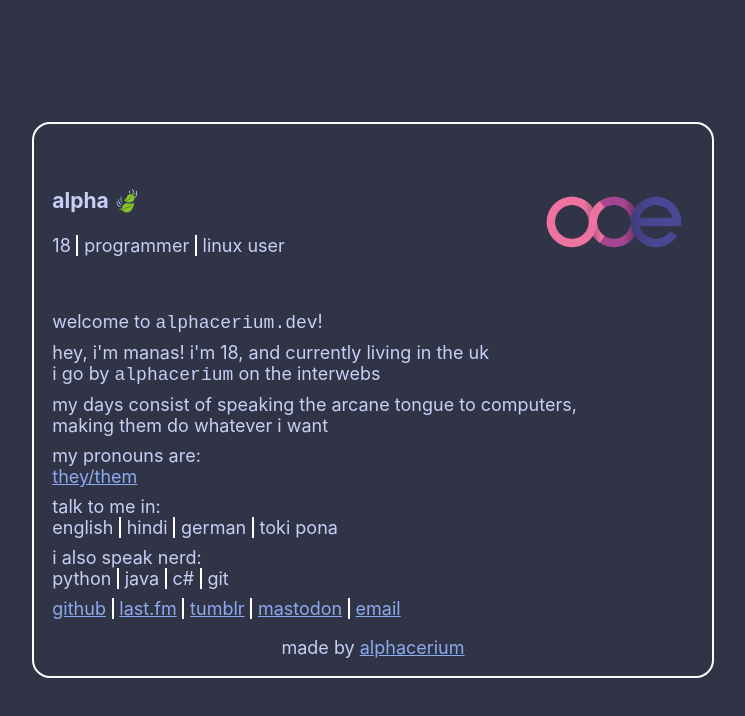
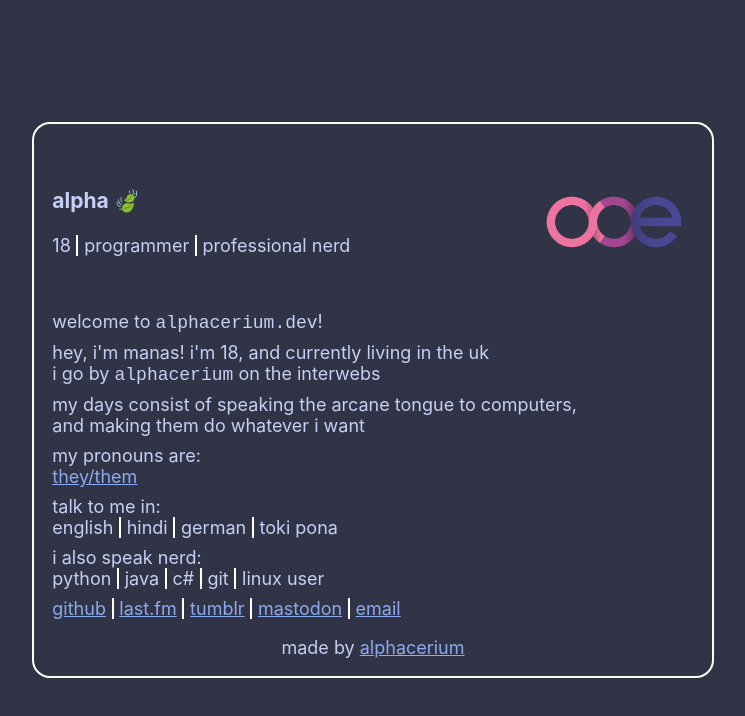
Before and after one commit to appcreatorguy/appcreatorguy.github.io, a plain HTML site: page index.html in a window 1280 px wide. Shown: the whole page, without its empty margins (267-1012 px from the left). Drawn offline with Linux system fonts and the light colour scheme.

Commit message:
formatting

```diff
--- a/index.html
+++ b/index.html
@@ -22,7 +22,7 @@
             <ul id="traits" class="inline-list">
               <li id="age">18</li>
               <li>programmer</li>
-              <li><abbr title="is this a flex?">linux user</abbr></li>
+              <li>professional nerd</li>
             </ul>
           </aside>
           <img class="hero-image" alt="alphacerium's logo" src="/profile.png" />
@@ -32,11 +32,11 @@
           <p>welcome to <code>alphacerium.dev</code>!</p>
           <p>
           hey, i'm manas! i'm 18, and currently living in the uk<br>
-            i go by <code>alphacerium</code> on the interwebs
+          i go by <code>alphacerium</code> on the interwebs
           </p>
           <p>
           my days consist of speaking the arcane tongue to computers,<br>
-          making them do whatever i want
+          and making them do whatever i want
           </p>
 
           <section>
@@ -64,6 +64,7 @@
               <li>java</li>
               <li>c#</li>
               <li>git</li>
+              <li><abbr title="is this a flex?">linux user</abbr></li>
             </ul>
           </section>
 
```
